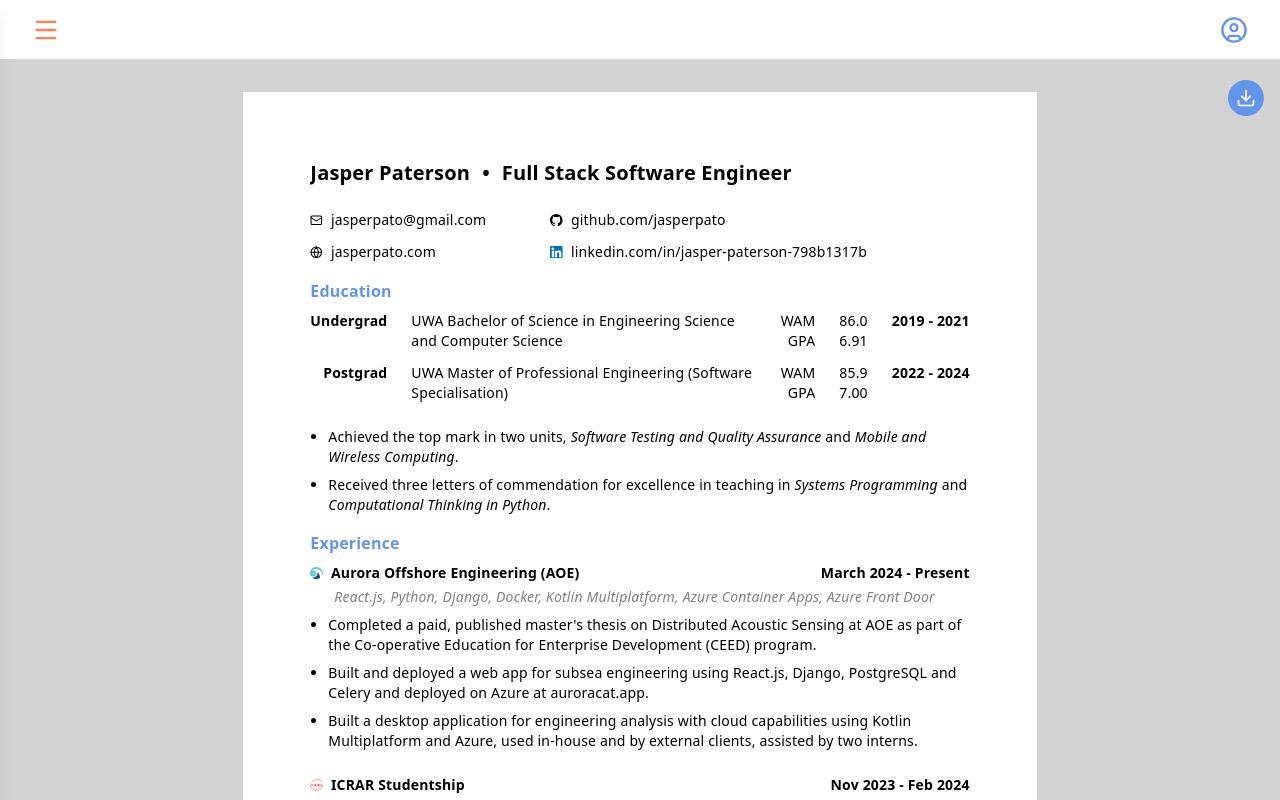
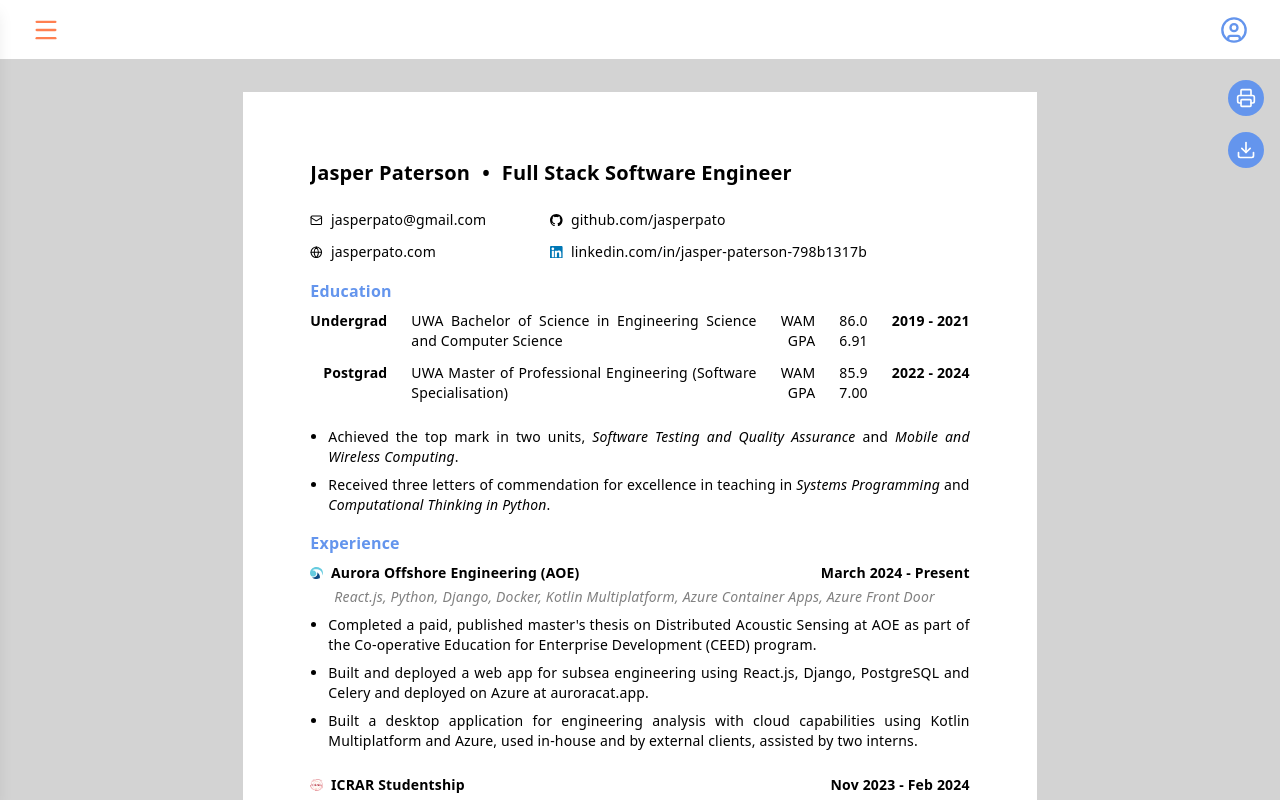
Before and after one commit to jasperpato/Website, a React (Vite) app in the folder frontend/: page /cv in a window 1280 px wide. Shown: the top 800 px of the page. Built offline with nearby package versions, Linux system fonts and the light colour scheme; no server answers.

Commit message:
justofy text and print

```diff
--- a/frontend/src/pages/cv/CV.tsx
+++ b/frontend/src/pages/cv/CV.tsx
@@ -6,7 +6,7 @@
 import uwaLogo from "../../assets/uwa.png";
 import cfcLogo from "../../assets/cfc.jpeg";
 
-const PRINT = false;
+const PRINT = true;
 
 const W = 210; //  * 1.1;
 const H = 297; //  * 1.1;
@@ -129,7 +129,7 @@
     }
 
     function Page({ children }: { children: ReactNode }) {
-        return <div id="cv-page" className={`${dimensions} ${margins} bg-white text-sm`}>
+        return <div id="cv-page" className={`${dimensions} ${margins} bg-white text-sm text-justify`}>
             <div className="flex flex-col gap-4 bg-white h-full overflow-hidden">
                 {children}
             </div>
```
